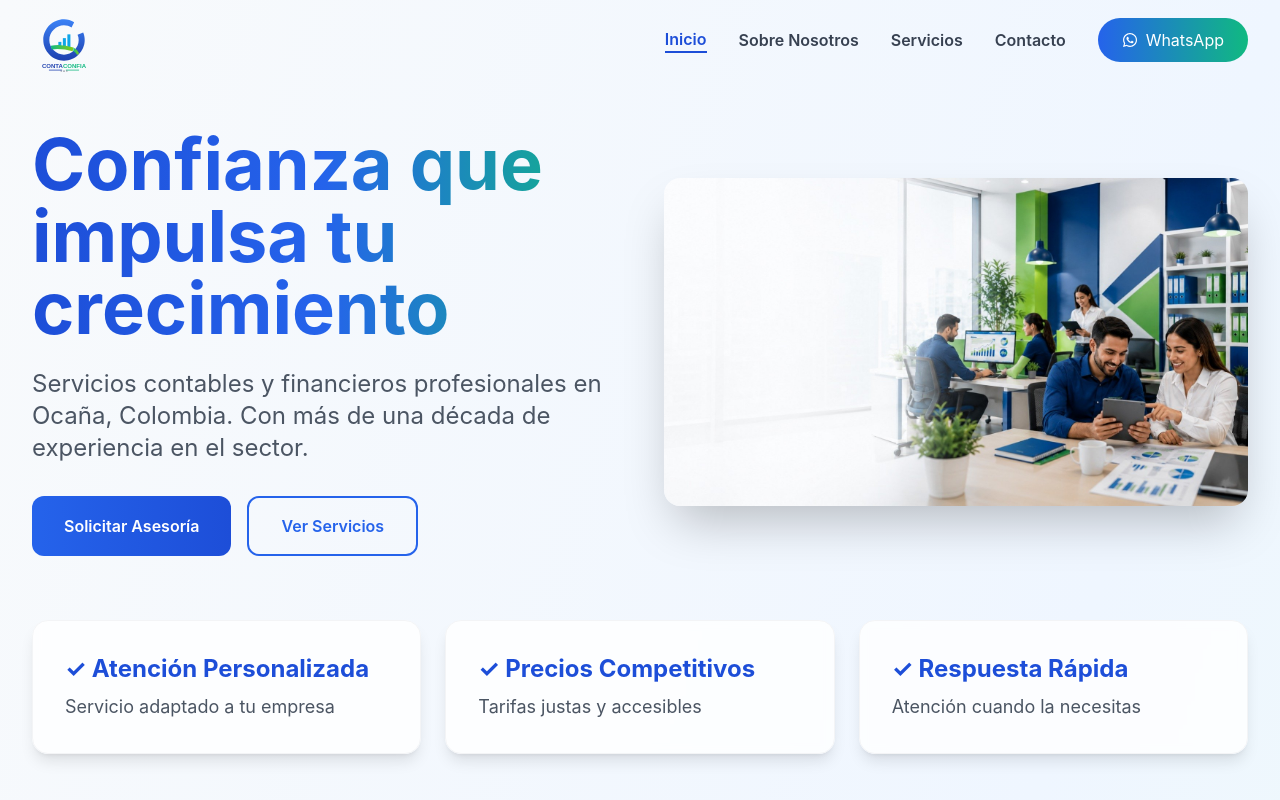
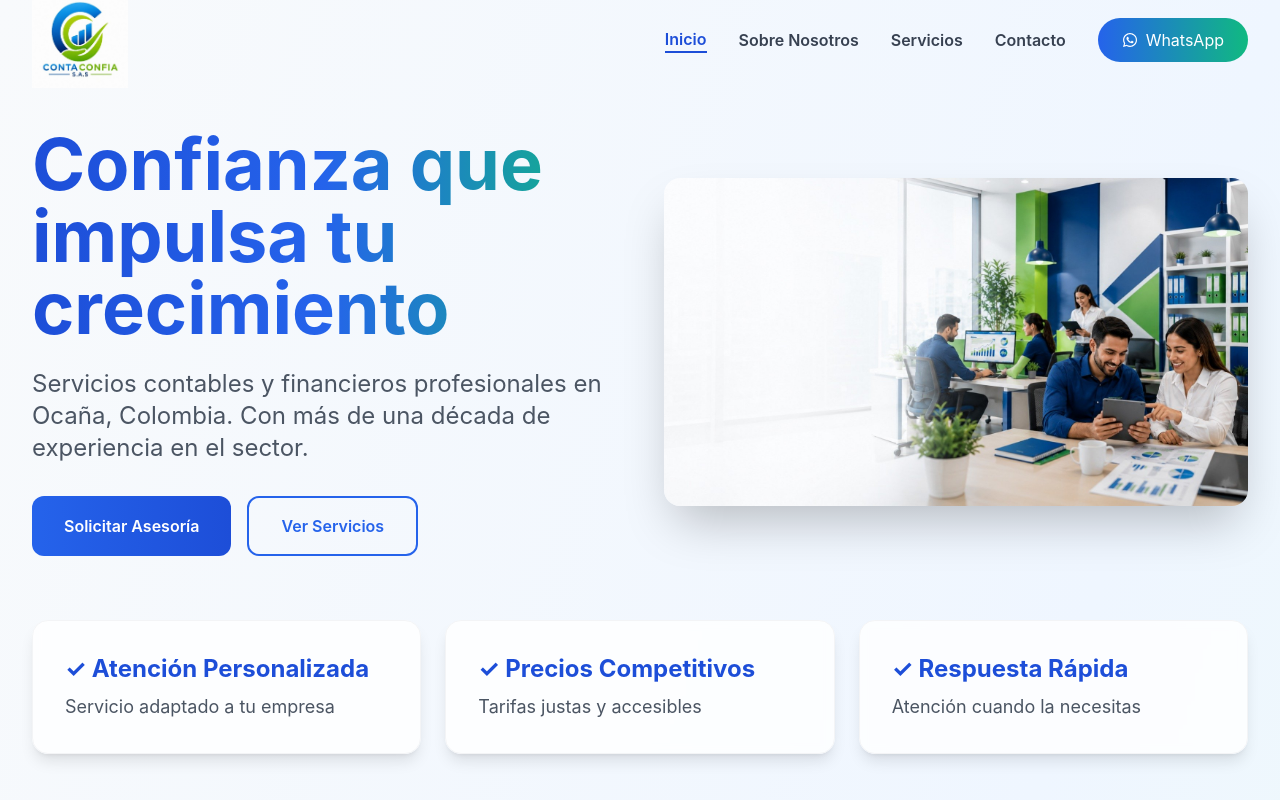
Before and after one commit to OmarSegura10/contaconfia-web, a React (Create React App) app: page / in a window 1280 px wide. Shown: the top 800 px of the page. Built offline with nearby package versions, Linux system fonts and the light colour scheme.

Commit message:
Logo actualizado y más grande

```diff
--- a/src/App.js
+++ b/src/App.js
@@ -98,7 +98,13 @@ export default function ContaConfiaWebsite() {
       <nav className={`fixed w-full z-50 transition-all duration-300 ${scrolled ? 'bg-white/98 backdrop-blur-md shadow-xl' : 'bg-transparent'}`}>
         <div className="max-w-7xl mx-auto px-4 sm:px-6 lg:px-8">
           <div className="flex justify-between items-center h-20">
-            <div className="flex items-center"><LogoSVG /></div>
+           <div className="flex items-center">
+     <img
+       src="/contaconfia-logo.png"
+       alt="Logo ContaConfia"
+       className="h-24 w-auto hover:scale-110 transition-transform"
+     />
+   </div>
             <div className="hidden md:flex items-center space-x-8">
               {['inicio', 'nosotros', 'servicios', 'contacto'].map((item) => (
                 <button key={item} onClick={() => scrollToSection(item)} className={`capitalize font-semibold transition-colors duration-200 ${activeSection === item ? 'text-blue-700 border-b-2 border-blue-700' : 'text-gray-700 hover:text-blue-600'}`}>
```
Also changed, not shown: public/contaconfia-logo.png (added).
